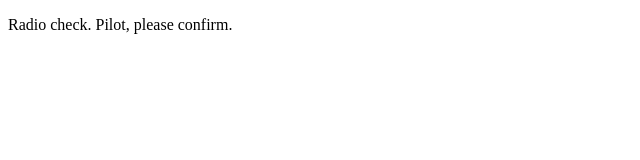
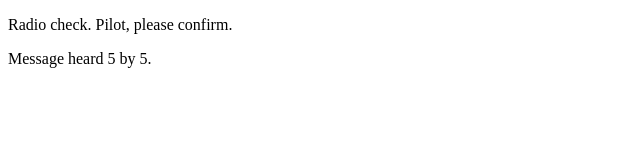
Before and after one commit to miketully426/communication-log2, a plain HTML site: page index.html in a window 1280 px wide. Shown: the whole page, without its empty margins (0-640 px from the left). Drawn offline with Linux system fonts and the light colour scheme.

Commit message:
message 2

```diff
--- a/index.html
+++ b/index.html
@@ -2,5 +2,6 @@
 <html>
   <body>
     <p>Radio check. Pilot, please confirm.</p>
+    <p>Message heard 5 by 5.</p>
   </body>
 </html>
```
